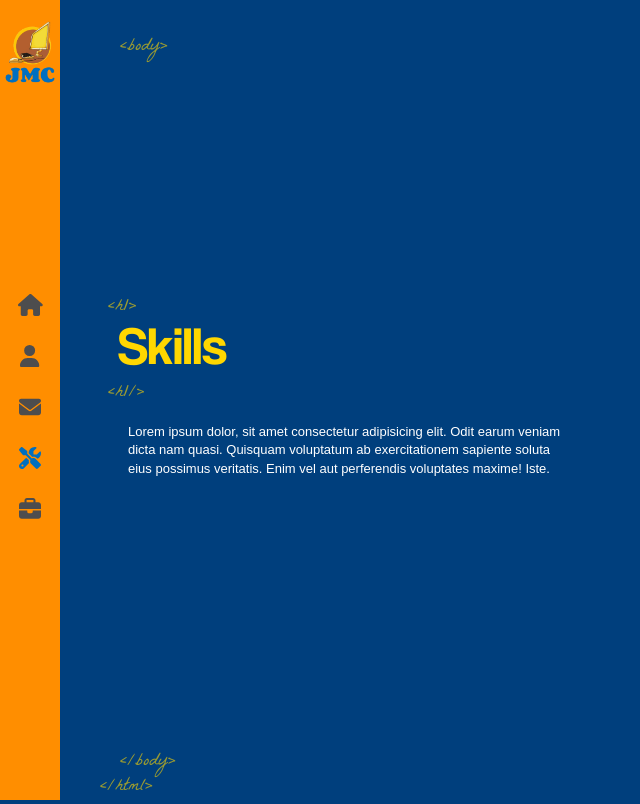
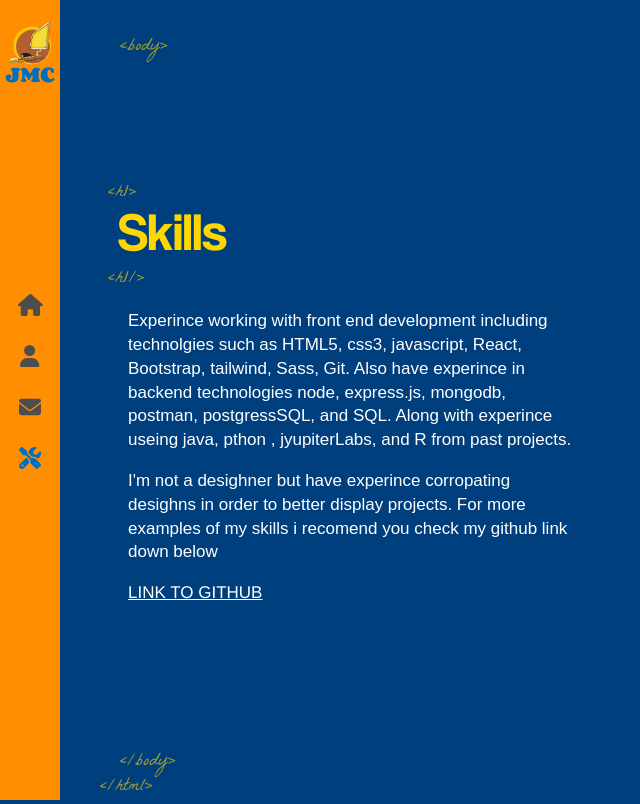
Before and after one commit to jmctheowl8/portfolio, a React (Vite) app in the folder project/: page /skills in a window 1280 px wide. Shown: the whole page, without its empty margins (0-640 px from the left). Built offline with nearby package versions, Linux system fonts and the light colour scheme; no server answers.

Commit message:
I finshed the skills page edited out the projects page untill I can find a desighn to go with but for know project is done

```diff
--- a/project/src/App.jsx
+++ b/project/src/App.jsx
@@ -4,7 +4,6 @@ import Layout from './commponents/Layout'
 import Home from './commponents/Home'
 import About from './commponents/About'
 import Contact from './commponents/contact'
-import Projects from './commponents/Projects'
 import Skills from './commponents/Skills'
 
 
@@ -17,7 +16,6 @@ function App() {
           <Route path="about" element={<About />} />
           <Route path="contact" element={<Contact />}/>
           <Route path="skills" element={<Skills />}/>
-          <Route path ="Projects" element={<Projects />}/>
         </Route>
      </Routes>
     </>
--- a/project/src/commponents/Sidebar/index.jsx
+++ b/project/src/commponents/Sidebar/index.jsx
@@ -26,10 +26,6 @@ const Sidebar = () => {
         <NavLink exact="true" activeclassname="active"  className='skills-link' to="/skills">
           <FontAwesomeIcon icon={faTools} color="#4d4d4e" />
         </NavLink>
-
-        <NavLink exact="true" activeclassname="active"  className='projects-link' to="/Projects">
-          <FontAwesomeIcon icon={faBriefcase} color="#4d4d4e" />
-        </NavLink>
       </nav>
     </div>
   )
--- a/project/src/commponents/Skills/TextSection/index.jsx
+++ b/project/src/commponents/Skills/TextSection/index.jsx
@@ -4,10 +4,10 @@ const TextSection = () => {
     return(
         <div className='text-zone'>
             <h1>Skills</h1>
-            <p>Lorem ipsum dolor, sit amet consectetur adipisicing elit. Odit earum veniam dicta nam quasi.
-                Quisquam voluptatum ab exercitationem sapiente soluta eius possimus veritatis.
-                Enim vel aut perferendis voluptates maxime! Iste.
+            <p>Experince working with front end development including technolgies such as HTML5, css3, javascript, React, Bootstrap, tailwind, Sass, Git. Also have experince in backend technologies node, express.js, mongodb, postman, postgressSQL, and SQL. Along with experince useing java, pthon , jyupiterLabs, and R from past projects.
             </p>
+            <p>I'm not a desighner but have experince corropating desighns in order to better display projects. For more examples of my skills i recomend you check my github link down below </p>
+            <a href="https://github.com/jmctheowl8">LINK TO GITHUB</a>
         </div>
     );
 }
--- a/project/src/commponents/Skills/TextSection/index.scss
+++ b/project/src/commponents/Skills/TextSection/index.scss
@@ -8,9 +8,13 @@
   display: table-cell;
   max-height: 90%;
 }
+a{
+  color: #fff;
+  font-size: 17px;
+}
 
 p {
-  font-size: 13px;
+  font-size: 17px;
   color: #fff;
   font-family: sans-serif;
   font-weight: 300;
```
